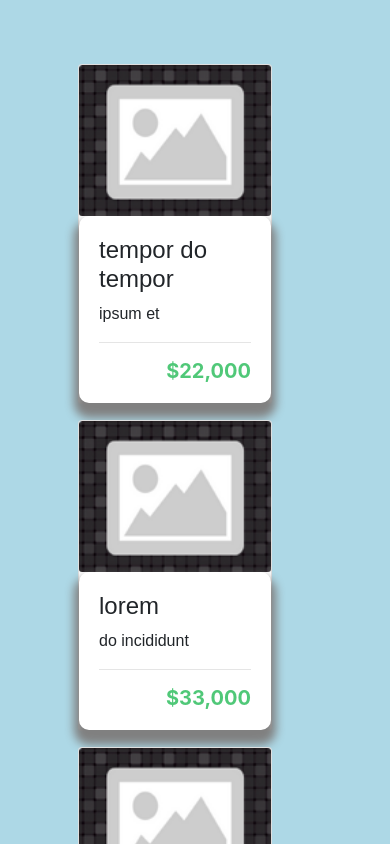
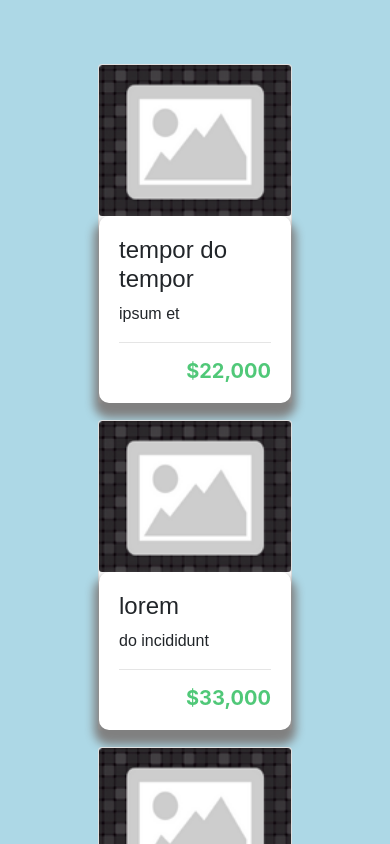
Before and after one commit to Jhowardschimmel/glowing-jellyfish, a React (Create React App) app: page / in a window 390 px wide. Shown: the top 844 px of the page. Built offline with nearby package versions, Linux system fonts and the light colour scheme.

Commit message:
Add media query

```diff
--- a/src/App.css
+++ b/src/App.css
@@ -5,7 +5,14 @@
 
 .main-container {
   margin: auto;
+  display: flex;
+  justify-content: center;
   width: 100%
+}
+
+.main-row {
+  justify-content: flex-start;
+
 }
 
 .item {
@@ -13,3 +20,10 @@ flex-grow: 0;
 flex-shrink: 0;
 flex-basis: 14rem;
 }
+
+/* Extra small devices (phones, 600px and down) */
+@media only screen and (max-width: 600px) {
+  .main-row {
+    justify-content: center;
+  }
+}
--- a/src/App.js
+++ b/src/App.js
@@ -8,8 +8,8 @@ import './App.css';
 function App() {
   return (
     <div className="App">
-      <Container className="main-container">
-        <Row xs={12} className="m-5">
+      <Container className="main-container m-5">
+        <Row className="main-row">
           {Inventory.map((item, index) =>
             <Col key={index} className="item">
               <ItemCard heading={item.Heading} subheading={item.Subheading} price={item.Price} bridge={item.showBridge} />
```
